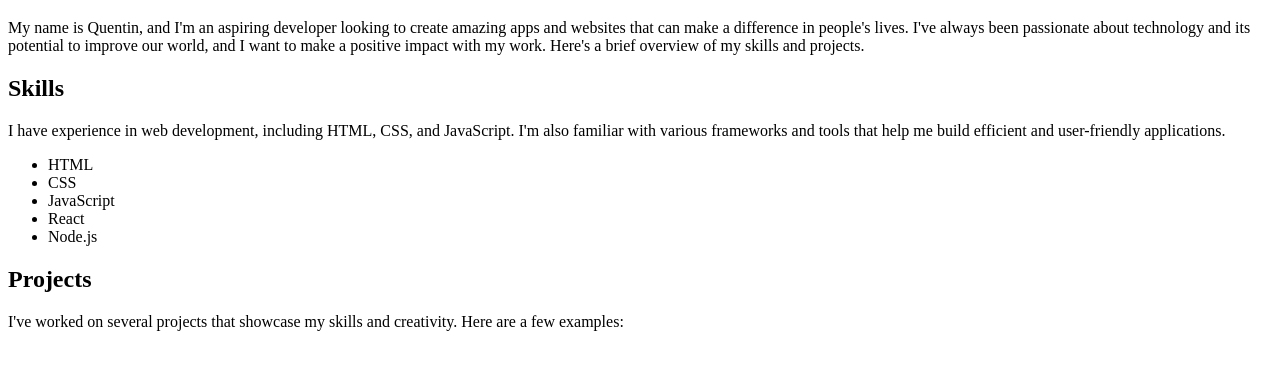
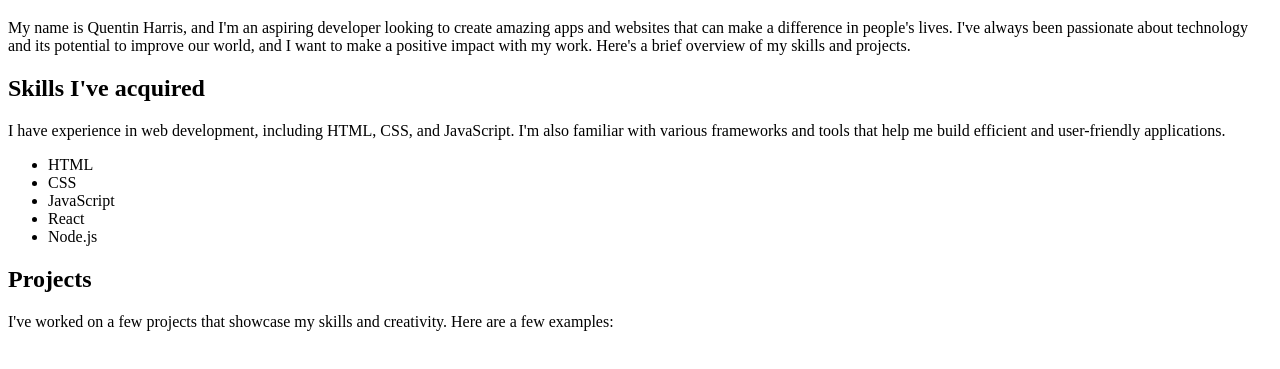
Before and after one commit to Q1one26-bot/personal_website, a plain HTML site: page index.html in a window 1280 px wide. Shown: the part 61-430 px from the top of the page. Drawn offline with Linux system fonts and the light colour scheme.

Commit message:
Updated html, and added css file.

```diff
--- a/index.html
+++ b/index.html
@@ -8,10 +8,10 @@
 <body>
     <main>
         <h1>Hey, and welcome to my website!</h1>
-        <p>My name is Quentin, and I'm an aspiring developer looking to create amazing apps and websites
+        <p>My name is Quentin Harris, and I'm an aspiring developer looking to create amazing apps and websites
             that can make a difference in people's lives. I've always been passionate about technology and its potential to improve our world,
         and I want to make a positive impact with my work. Here's a brief overview of my skills and projects.</p>
-        <h2>Skills</h2>
+        <h2>Skills I've acquired</h2>
         <p>I have experience in web development, including HTML, CSS, and JavaScript. I'm also familiar with various frameworks and tools that help me build efficient and user-friendly applications.</p>
         <ul>
             <li>HTML</li>
@@ -21,7 +21,7 @@
             <li>Node.js</li>
         </ul>
         <h2>Projects</h2>
-        <p>I've worked on several projects that showcase my skills and creativity. Here are a few examples:</p>
+        <p>I've worked on a few projects that showcase my skills and creativity. Here are a few examples:</p>
         <ul></ul>
     </main>
 
```
Also changed, not shown: index.css (added).
